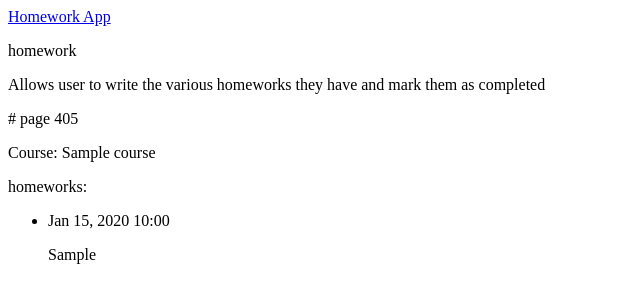
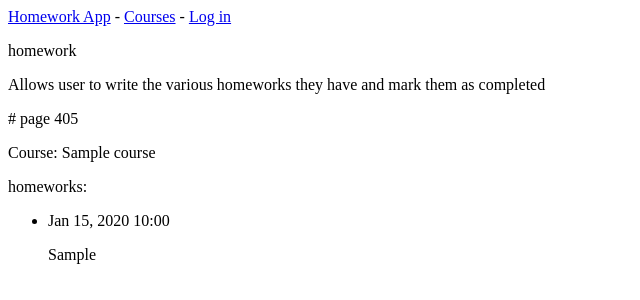
Before and after one commit to VernaHol/homework_app, a Django app: template homeworkapp/templates/homeworkapp/course.html in a window 1280 px wide. Shown: the top 300 px of the page, without its empty margins (0-640 px from the left). Run offline with Django 3.2, Linux system fonts and the light colour scheme; the template is opened without the code that fills it: values that come from a table or form of the project are taken from there, others are empty; tables that the repository leaves empty hold one stand-in row (values such as "Sample post").

Commit message:
Modified the base to include links to courses and log in

```diff
--- a/homeworkapp/templates/homeworkapp/base.html
+++ b/homeworkapp/templates/homeworkapp/base.html
@@ -1,5 +1,11 @@
 <p>
-    <a href="{% url 'homeworkapp:index' %}">Homework App</a>
+    <a href="{% url 'homeworkapp:index' %}">Homework App</a> -
+    <a href="{% url 'homeworkapp:courses' %}">Courses</a> -
+    {% if user.is_authenticated %}
+      Hello, {{ user.username }}
+    {% else %}
+      <a href="{% url 'users:login' %}">Log in</a>
+    {% endif %}
 </p>
 {% block content %}
 {% endblock content %}
```
